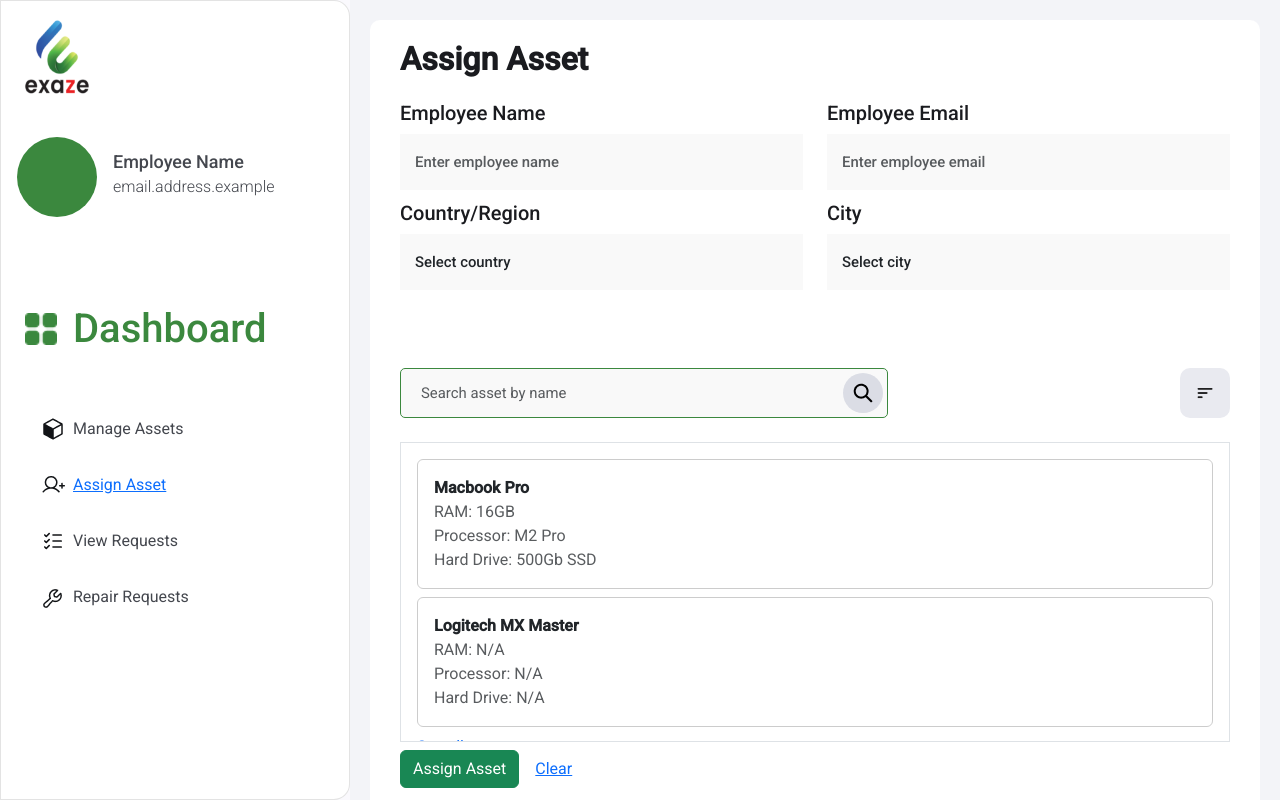
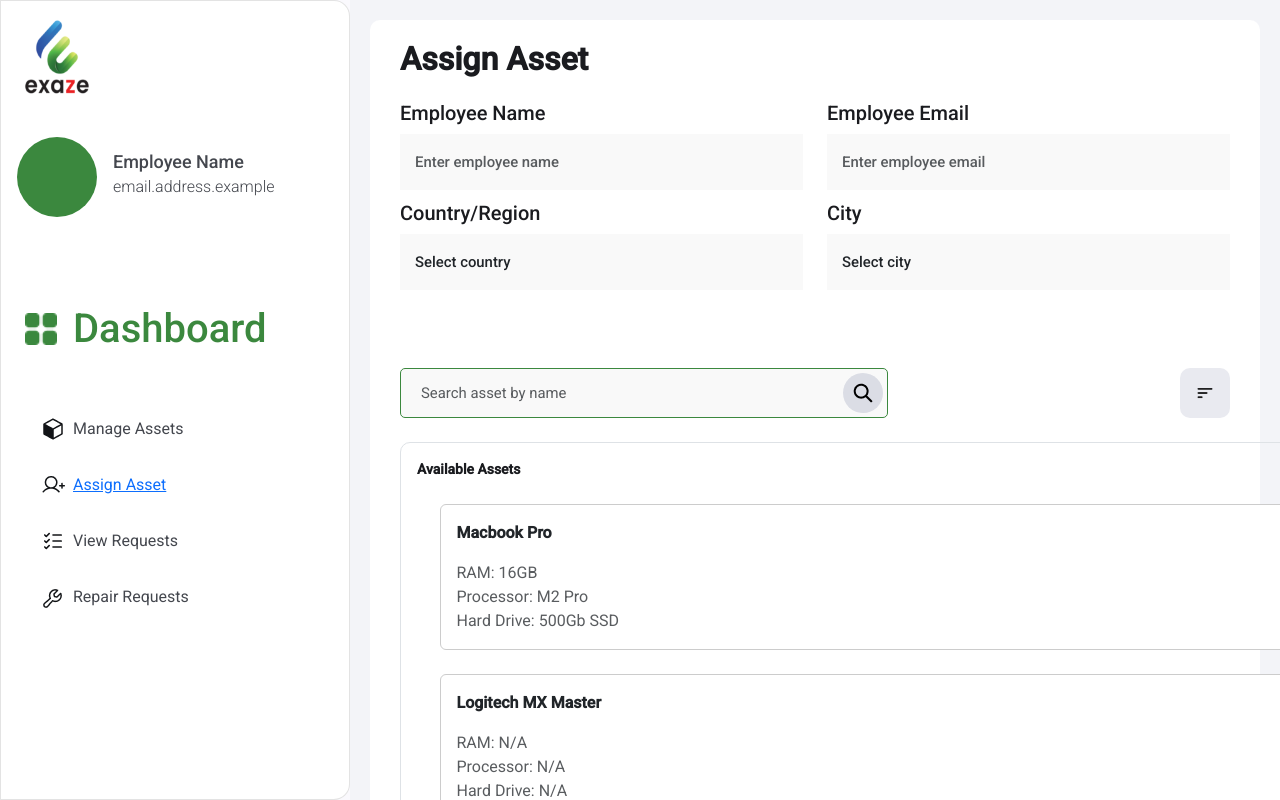
Before and after one commit to Kwanda-Mkize/amsUI, an Angular app: page /dashboard/assign-asset in a window 1280 px wide. Built offline with nearby package versions, Linux system fonts and the light colour scheme.

Commit message:
assign-asset-layout-fixed

```diff
--- a/src/app/components/dashboard/assign-asset/assign-asset.component.css
+++ b/src/app/components/dashboard/assign-asset/assign-asset.component.css
@@ -111,6 +111,7 @@
 .asset-card {
   cursor: pointer;
   border: 1px solid #ccc;
+  width: 928px;
   transition: 0.3s ease;
 }
 
@@ -135,8 +136,7 @@
 .section-title {
   font-size: 14px;
   font-weight: 700;
-  text-transform: uppercase;
-  margin-bottom: 10px;
+  /* margin-bottom: 20px; */
   display: block;
 }
 
@@ -177,7 +177,7 @@
 
 .apply-btn {
   width: 100%;
-  background-color: #3b883e;
+  background-color: #3B883E;
   color: white;
   font-size: 16px;
   font-weight: bold;
@@ -206,7 +206,7 @@
 .filter-slideout {
   position: fixed;
   top: 0;
-  right: -320px; /* Hidden by default */
+  right: -320px;
   height: 100%;
   width: 300px;
   background-color: #f5f6fa;
@@ -214,7 +214,6 @@
   padding: 20px;
   z-index: 999;
   transition: right 0.3s ease;
-  border-radius: 10px 0 0 10px;
   overflow-y: auto;
 }
 
@@ -239,32 +238,17 @@
   color: white;
 }
 
-/* === Responsive Fixes === */
-@media (max-width: 768px) {
-  .filter-panel {
-    width: 100%;
-  }
+.text-clear-btn {
+  background: transparent;
+  border: none;
+  color: black;
+  font-weight: 500;
+  padding: 0;
+  font-size: 1rem;
+  text-decoration: none;
+  cursor: pointer;
+}
 
-  .search-input-wrapper {
-    width: 100%;
-  }
-
-  .asset-search-bar {
-    flex-direction: column;
-    align-items: stretch;
-  }
-
-  .filter-btn {
-    align-self: flex-end;
-  }
-
-  .filter-slideout {
-    width: 100%;
-    right: -100%;
-    border-radius: 0;
-  }
-
-  .filter-slideout.show {
-    right: 0;
-  }
+.text-clear-btn:hover {
+  text-decoration: underline;
 }
--- a/src/app/components/dashboard/assign-asset/assign-asset.component.html
+++ b/src/app/components/dashboard/assign-asset/assign-asset.component.html
@@ -1,4 +1,4 @@
-<div class="container">
+<div class="container ">
   <h3 class="assign-heading">Assign Asset</h3>
 
   <!-- Form Inputs -->
@@ -91,26 +91,42 @@
 
 
   <!-- Filtered Asset Cards -->
-  <div style="max-height: 300px; overflow-y: auto;" class="border p-3 mb-2">
+
+<div style="width: 1007px; border-radius: 10px;" class="border p-3 mb-1">
+  <strong class="mb-4 section-title">Available Assets</strong>
+
+  <div class="d-flex flex-column align-items-center">
   <div
     *ngFor="let asset of filteredAssets"
     (click)="selectAsset(asset.id)"
-      class="card p-3 mb-2 asset-card"
+    class="card p-3 mb-4 asset-card"
     [ngClass]="{ 'asset-card--selected': selectedAssetId === asset.id }"
     role="button"
     tabindex="0"
   >
-      <strong>{{ asset.name }}</strong>
+    <strong class="mb-3">{{ asset.name }}</strong>
     <p class="mb-0 text-muted">RAM: {{ asset.ram }}</p>
     <p class="mb-0 text-muted">Processor: {{ asset.processor }}</p>
     <p class="mb-0 text-muted">Hard Drive: {{ asset.hardDrive }}</p>
   </div>
-    <a *ngIf="!showAllAssets" href="#" (click)="seeMoreAssets()">See all assets</a>
 </div>
 
+  <!-- Centered Link -->
+  <div class="d-flex justify-content-center mt-1">
+  <button
+    class="btn btn-link p-0"
+    style="color: #3B883E; text-decoration: underline;"
+    (click)="toggleSeeAssets()"
+    type="button"
+  >
+    {{ showAllAssets ? 'See less assets' : 'See all assets' }}
+  </button>
+</div>
+
+
+</div>
   <!-- Footer Buttons -->
-  <div class="d-flex gap-3">
-    <button class="btn btn-success" (click)="assignAsset()">Assign Asset</button>
-    <a href="#" (click)="clearForm()" class="align-self-center">Clear</a>
+  <div class="d-flex gap-5 mt-5 mb-4">
+  <button class="btn btn-success" (click)="assignAsset1()">Assign Asset</button>
+  <button (click)="clearForm()" type="button" class="text-clear-btn align-self-center">Clear</button>
 </div>
-</div>
--- a/src/app/components/dashboard/assign-asset/assign-asset.component.ts
+++ b/src/app/components/dashboard/assign-asset/assign-asset.component.ts
@@ -81,8 +81,8 @@ export class AssignAssetComponent implements OnInit {
     this.selectedCategories = [];
     this.selectedCountry = '';
     this.selectedCity = '';
+    this.showAllAssets = false;
     this.filteredAssets = this.assets.slice(0, 2);
-    this.showAllAssets = false;
   }
 
   toggleFilter(): void {
@@ -116,16 +116,23 @@ export class AssignAssetComponent implements OnInit {
     this.filteredAssets = this.showAllAssets ? result : result.slice(0, 2);
   }
 
-  seeMoreAssets(): void {
-    this.filteredAssets = this.assets;
-    this.showAllAssets = true;
+  toggleSeeAssets(): void {
+    this.showAllAssets = !this.showAllAssets;
+
+    // Apply current search filter and limit or show all
+    const filtered = this.assets.filter(asset =>
+      asset.name.toLowerCase().includes(this.searchTerm.toLowerCase())
+    );
+
+    this.filteredAssets = this.showAllAssets ? filtered : filtered.slice(0, 2);
   }
 
   applyFilters(): void {
-    this.filteredAssets = this.assets.filter(asset => {
+    const filtered = this.assets.filter(asset => {
       const matchCategory =
         this.selectedCategories.length === 0 ||
         this.selectedCategories.includes(asset.category);
+
       const matchLocation =
         (!this.selectedCountry || asset.location.country === this.selectedCountry) &&
         (!this.selectedCity || asset.location.city === this.selectedCity);
@@ -133,9 +140,7 @@ export class AssignAssetComponent implements OnInit {
       return matchCategory && matchLocation;
     });
 
-    if (!this.showAllAssets) {
-      this.filteredAssets = this.filteredAssets.slice(0, 2);
-    }
+    this.filteredAssets = this.showAllAssets ? filtered : filtered.slice(0, 2);
   }
 
   clearFilters(): void {
@@ -144,4 +149,18 @@ export class AssignAssetComponent implements OnInit {
     this.selectedCategories = [];
     this.applyFilters();
   }
+
+  assignAsset1(): void {
+  console.log('Employee Name:', this.employeeName);
+  console.log('Employee Email:', this.employeeEmail);
+  console.log('Selected Country:', this.selectedCountry);
+  console.log('Selected City:', this.selectedCity);
+  console.log('Selected Asset ID:', this.selectedAssetId);
+
+  if (this.selectedAssetId !== null && this.employeeName && this.employeeEmail) {
+    this.toastr.success('Asset assigned successfully!');
+  } else {
+    this.toastr.error('Please fill all fields and select an asset.');
+  }
 }
+}
```
Lines whose indentation alone changed are shown as unchanged.
